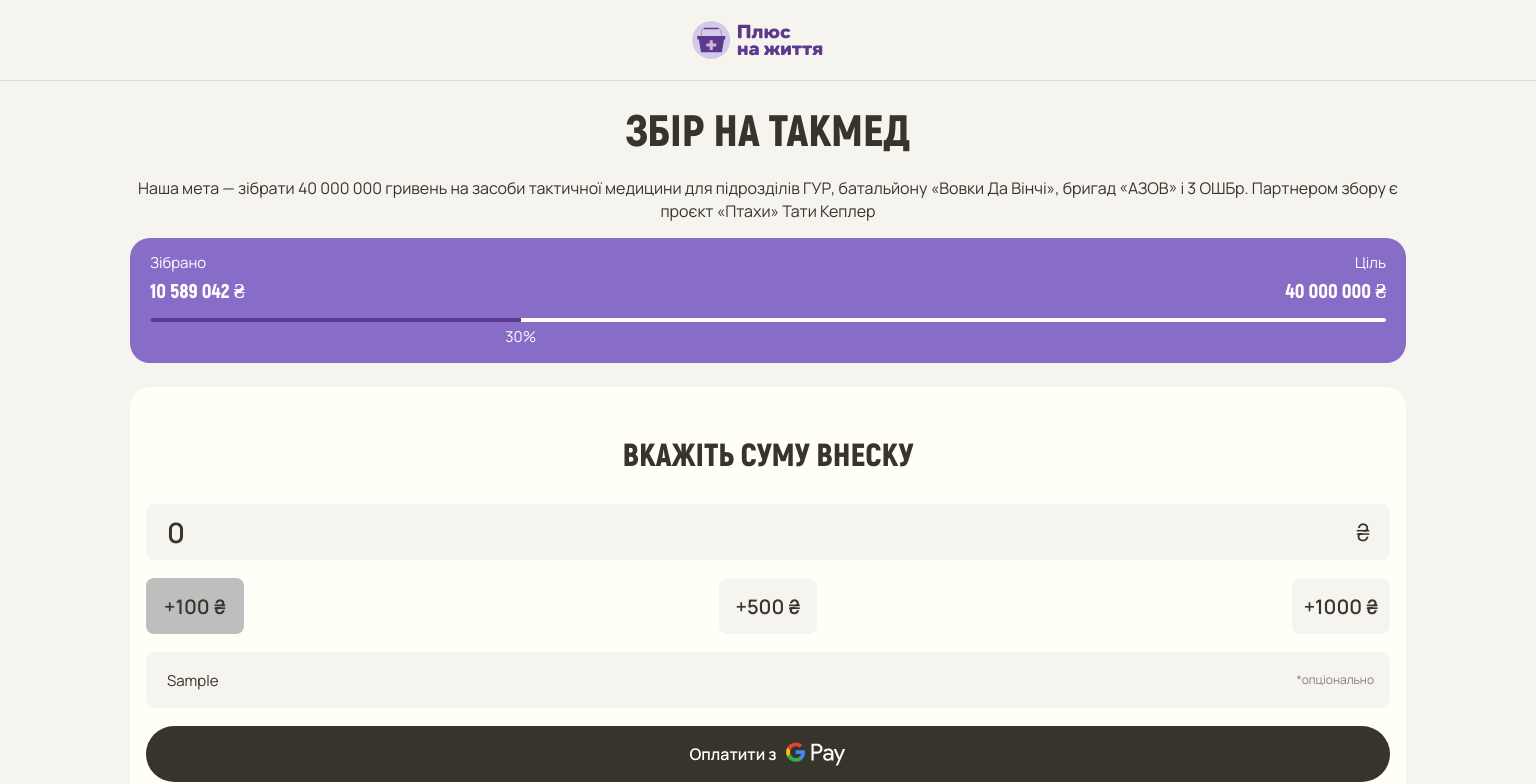
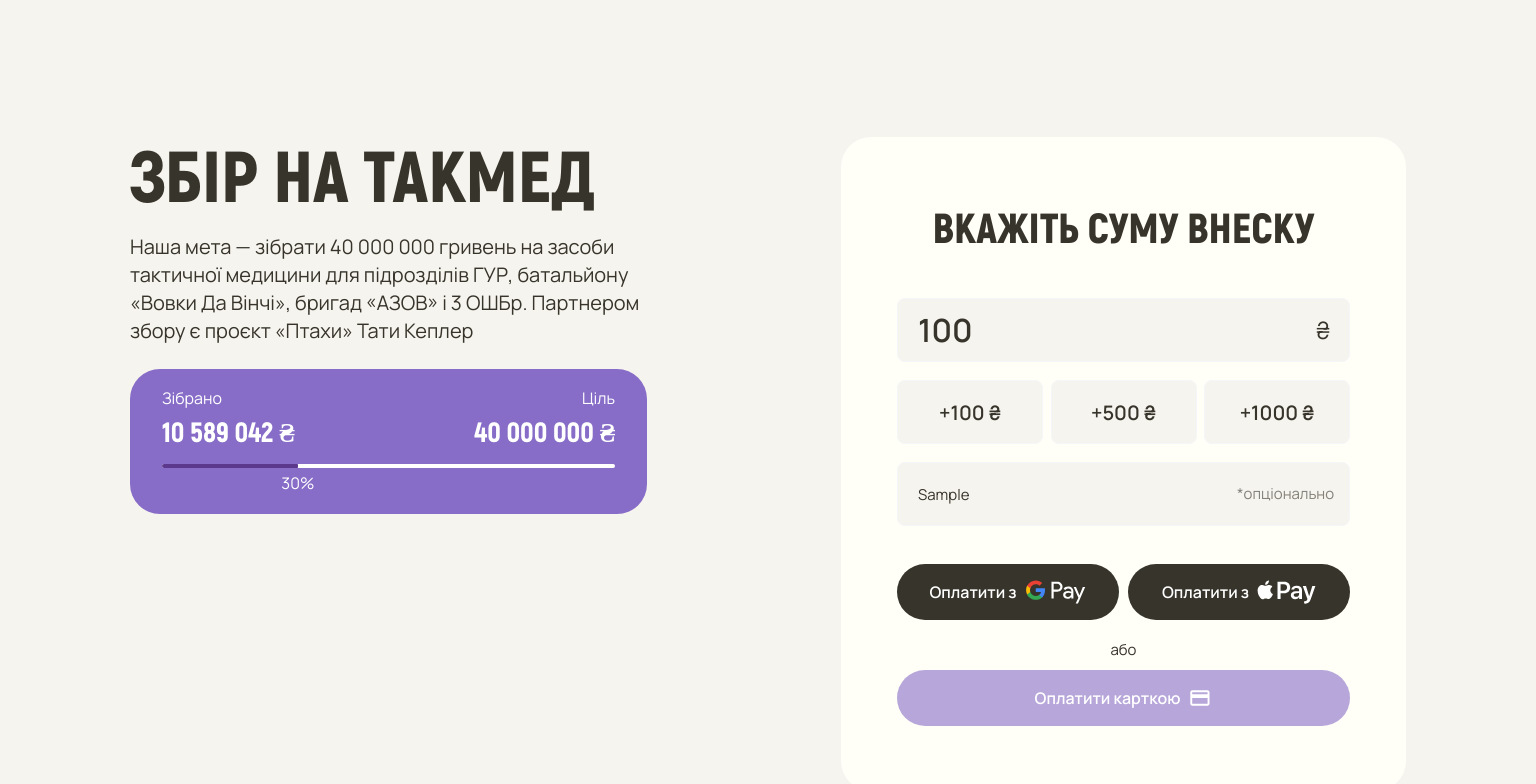
Before and after one commit to alexSili4/silpo-plus-for-life, a website built with Vite: page src/donation.html in a window 1536 px wide. Both pictures are taken after typing "Sample" into the empty fields and a click on the button "+100 ₴". Shown: the top 784 px of the page. Built offline with nearby package versions, Linux system fonts and the light colour scheme.

Commit message:
add donation form

```diff
--- a/src/css/donation.css
+++ b/src/css/donation.css
@@ -7,9 +7,6 @@
   display: flex;
   flex-direction: column;
   gap: 24px;
-}
-
-.donation-info-wrap {
 }
 
 .donation-info-title {
@@ -72,6 +69,7 @@
   position: relative;
   margin-top: 16px;
 }
+
 .donation-progress-progressbar-wrap {
   position: relative;
   background-color: var(--white-color);
@@ -178,9 +176,6 @@
   justify-content: space-between;
 }
 
-.donation-form-amount-add-btn-list-item {
-}
-
 .donation-form-amount-add-btn {
   display: block;
   width: 98px;
@@ -218,6 +213,7 @@
 }
 
 .donation-form-controls-wrap {
+  padding-top: 20px;
 }
 
 .donation-form-controls-mobile-services {
@@ -232,7 +228,7 @@
   justify-content: center;
   gap: 8px;
   height: 56px;
-  padding: 9px;
+  padding: 0;
   border: none;
   border-radius: 28px;
   background-color: #37342b;
@@ -278,6 +274,15 @@
   border-radius: 28px;
   background-color: var(--accent);
   margin-top: 8px;
+  transition: background-color var(--transition-duration-and-func);
+}
+
+.donation-form-submit-btn:disabled {
+  background-color: rgba(135, 109, 199, 0.6);
+}
+
+.donation-form-submit-btn:not(:disabled):is(:hover, :focus) {
+  background-color: var(--primary-color);
 }
 
 .donation-form-submit-btn-title {
@@ -292,3 +297,94 @@
   height: 24px;
   fill: var(--white-color);
 }
+
+@media screen and (min-width: 1310px) {
+  .donation-section {
+    padding-top: 56px;
+    padding-bottom: 56px;
+  }
+
+  .donation-container {
+    display: flex;
+    flex-direction: row;
+    gap: 194px;
+  }
+
+  .donation-info-wrap {
+    flex-shrink: 0;
+    width: 517px;
+  }
+
+  .donation-info-title {
+    font-size: 72px;
+    line-height: 1;
+    text-align: left;
+  }
+
+  .donation-info-desc {
+    margin-top: 24px;
+    font-size: 20px;
+    text-align: left;
+  }
+
+  .donation-progress-wrap {
+    margin-top: 24px;
+    padding: 20px 32px;
+    padding-bottom: 46px;
+    border-radius: 30px;
+  }
+
+  .donation-progress-title {
+    font-size: 16px;
+  }
+
+  .donation-progress-money {
+    font-size: 28px;
+  }
+
+  .donation-progress-progressbar-percentage {
+    font-size: 16px;
+  }
+
+  .donation-form-wrap {
+    flex-grow: 1;
+    gap: 48px;
+    padding: 65px 56px;
+    border-radius: 30px;
+  }
+
+  .donation-form-title {
+    font-size: 42px;
+  }
+
+  .donation-form-input {
+    height: 64px;
+    font-size: 32px;
+  }
+
+  .donation-form-amount-add-btn {
+    width: 146px;
+    height: 64px;
+  }
+
+  .donation-form-input-desc.name {
+    font-size: 15px;
+    line-height: 1.6;
+  }
+
+  .donation-form-controls-mobile-services {
+    display: flex;
+    flex-direction: row;
+    justify-content: space-between;
+    gap: 0px;
+  }
+
+  .donation-form-controls-pay-btn {
+    width: 222px;
+  }
+
+  .donation-form-controls-or-label {
+    font-size: 15px;
+    line-height: 1.6;
+  }
+}
--- a/src/donation.html
+++ b/src/donation.html
@@ -51,6 +51,6 @@
     </main>
     <load src="/partials/footer.html" />
 
-    <script type="module" src="/js/main.js"></script>
+    <script type="module" src="/js/donationMain.js"></script>
   </body>
 </html>
--- /dev/null
+++ b/src/js/donationEventHandlers.js
@@ -0,0 +1,47 @@
+import refs from './refs';
+
+refs.donationFormAmountAddBtnList.addEventListener(
+  'click',
+  onDonationFormAmountAddBtnListClick
+);
+refs.donationForm.addEventListener('submit', onDonationFormSubmit);
+refs.donationForm.addEventListener('input', onDonationFormInput);
+
+function onDonationFormInput(e) {
+  const donationFormData = {};
+
+  const formData = new FormData(e.currentTarget);
+  formData.forEach((value, key) => {
+    donationFormData[key] = value;
+  });
+
+  const values = Object.values(donationFormData);
+  const isEmptyField = values.some((value) => !value || value === '0');
+
+  refs.donationFormSubmitBtn.disabled = isEmptyField ? true : false;
+}
+
+function onDonationFormSubmit(e) {
+  e.preventDefault();
+
+  const donationFormData = {};
+
+  const formData = new FormData(e.currentTarget);
+  formData.forEach((value, key) => {
+    donationFormData[key] = value;
+  });
+
+  console.log(donationFormData);
+}
+
+function onDonationFormAmountAddBtnListClick(e) {
+  const targetBtn = e.target.closest('.js-donation-form-amount-add-btn');
+  targetBtn.blur();
+
+  const { amount } = targetBtn.dataset;
+  const { value: donationFormInputAmountValue } = refs.donationFormInputAmount;
+  const updatedAmountValue =
+    Number(donationFormInputAmountValue) + Number(amount);
+
+  refs.donationFormInputAmount.value = updatedAmountValue;
+}
--- /dev/null
+++ b/src/js/donationMain.js
@@ -0,0 +1,2 @@
+import '/js/donationEventHandlers';
+import '/js/validateDonationForm';
--- a/src/js/refs.js
+++ b/src/js/refs.js
@@ -15,6 +15,14 @@ const refs = {
   goodsModalWinSectionsList: document.querySelectorAll(
     '.js-goods-modal-win-sections-list'
   ),
+  donationFormAmountAddBtnList: document.querySelector(
+    '.js-donation-form-amount-add-btn-list'
+  ),
+  donationFormInputAmount: document.querySelector(
+    '.js-donation-form-input-amount'
+  ),
+  donationForm: document.querySelector('.js-donation-form'),
+  donationFormSubmitBtn: document.querySelector('.js-donation-form-submit-btn'),
 };
 
 export default refs;
--- /dev/null
+++ b/src/js/validateDonationForm.js
@@ -0,0 +1,17 @@
+import refs from './refs';
+import validateValue from './validateValue';
+
+refs.donationFormInputAmount.addEventListener(
+  'input',
+  onDonationFormInputAmountInput
+);
+
+function onDonationFormInputAmountInput(e) {
+  const regex = /^[0-9]+$/;
+
+  const isValidValue = validateValue({ e, regex });
+
+  if (!isValidValue) {
+    return;
+  }
+}
--- /dev/null
+++ b/src/js/validateValue.js
@@ -0,0 +1,12 @@
+function validateValue({ e, regex }) {
+  const { value } = e.target;
+  const isValidValue = regex.test(value);
+
+  if (!isValidValue) {
+    e.target.value = value.slice(0, -1);
+  }
+
+  return isValidValue;
+}
+
+export default validateValue;
--- a/src/partials/donation.html
+++ b/src/partials/donation.html
@@ -26,30 +26,50 @@
     </div>
     <div class="donation-form-wrap">
       <p class="donation-form-title">Вкажіть суму внеску</p>
-      <form class="donation-form">
+      <form class="donation-form js-donation-form">
         <label class="donation-form-input-wrap">
-          <input type="text" value="0" class="donation-form-input" />
+          <input
+            name="amount"
+            type="text"
+            value="0"
+            class="donation-form-input js-donation-form-input-amount"
+          />
           <span class="donation-form-input-desc currency">₴</span>
         </label>
-        <ul class="donation-form-amount-add-btn-list">
+        <ul
+          class="donation-form-amount-add-btn-list js-donation-form-amount-add-btn-list"
+        >
           <li class="donation-form-amount-add-btn-list-item">
-            <button type="button" class="donation-form-amount-add-btn">
+            <button
+              type="button"
+              class="donation-form-amount-add-btn js-donation-form-amount-add-btn"
+              data-amount="100"
+            >
               +100 ₴
             </button>
           </li>
           <li class="donation-form-amount-add-btn-list-item">
-            <button type="button" class="donation-form-amount-add-btn">
+            <button
+              type="button"
+              class="donation-form-amount-add-btn js-donation-form-amount-add-btn"
+              data-amount="500"
+            >
               +500 ₴
             </button>
           </li>
           <li class="donation-form-amount-add-btn-list-item">
-            <button type="button" class="donation-form-amount-add-btn">
+            <button
+              type="button"
+              class="donation-form-amount-add-btn js-donation-form-amount-add-btn"
+              data-amount="1000"
+            >
               +1000 ₴
             </button>
           </li>
         </ul>
         <label class="donation-form-input-wrap">
           <input
+            name="name"
             type="text"
             placeholder="Вкажіть імʼя"
             class="donation-form-input name"
@@ -76,7 +96,11 @@
             </button>
           </div>
           <p class="donation-form-controls-or-label">або</p>
-          <button type="submit" class="donation-form-submit-btn">
+          <button
+            type="submit"
+            class="donation-form-submit-btn js-donation-form-submit-btn"
+            disabled
+          >
             <span class="donation-form-submit-btn-title">Оплатити карткою</span>
             <svg class="donation-form-submit-btn-icon">
               <use href="/icons/icons.svg#bank-card"></use>
```
